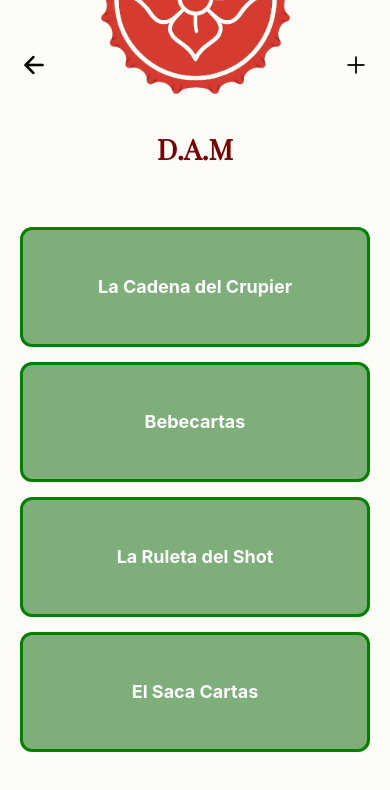
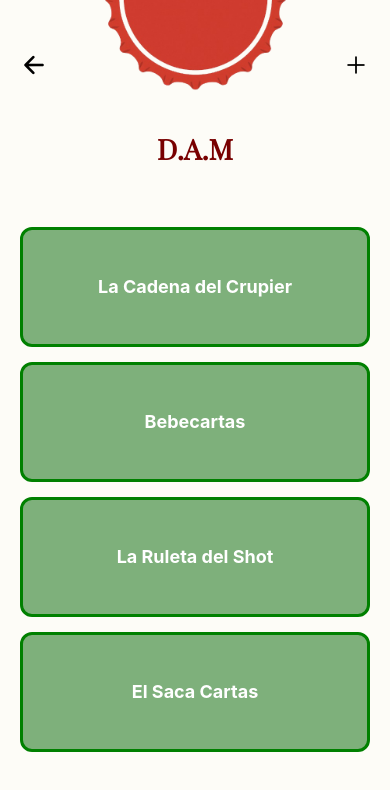
Before and after one commit to jgarcia311999/D.A.M, a React Native app: screen /Inicio2 in a window 390 px wide. Shown: the top 790 px of the page. Built offline with nearby package versions, Linux system fonts and the light colour scheme.

Commit message:
mini cambios

```diff
--- a/screens/PruebaHomeScreen.js
+++ b/screens/PruebaHomeScreen.js
@@ -1,5 +1,5 @@
 import React, { useState, useRef } from 'react';
-import { View, Text, StyleSheet, Dimensions, TouchableOpacity, Image, Animated, Easing, TextInput, FlatList, Keyboard } from 'react-native';
+import { View, Text, StyleSheet, Dimensions, TouchableOpacity, Image, Animated, Easing, TextInput, FlatList, Keyboard, SafeAreaView, ScrollView } from 'react-native';
 import { Ionicons } from '@expo/vector-icons';
 
 const { width } = Dimensions.get('window');
@@ -57,7 +57,8 @@ export default function HomeScreen({ navigation }) {
   ];
 
   return (
-    <View style={{ flex: 1, backgroundColor: '#fdfcf7' }}>
+    <SafeAreaView style={{ flex: 1, backgroundColor: '#fdfcf7' }}>
+      <ScrollView contentContainerStyle={{ flexGrow: 1 }}>
         <View pointerEvents={menuVisible ? 'none' : 'auto'}>
           {/* Header row with arrow and plus buttons */}
           <View style={styles.header}>
@@ -68,7 +69,7 @@ export default function HomeScreen({ navigation }) {
               <Ionicons name="add" size={28} color="#000" />
             </TouchableOpacity>
           </View>
-        <Image source={require('../assets/chapas/chapa_flor.png')} style={styles.imageBackground} />
+          <Image source={require('../assets/chapas/chapa.png')} style={styles.imageBackground} />
           <View style={styles.content}>
             <Text style={styles.title}>D.A.M</Text>
             <View style={styles.gamesWrapper}>
@@ -133,7 +134,8 @@ export default function HomeScreen({ navigation }) {
             />
           </Animated.View>
         )}
-    </View>
+      </ScrollView>
+    </SafeAreaView>
   );
 }
 
--- a/screens/TittleScreen.js
+++ b/screens/TittleScreen.js
@@ -51,7 +51,7 @@ export default function TittleScreen({ navigation }) {
           width={width}
           height={height * 0.8}
           viewBox={`0 0 ${width} ${height * 0.8}`}
-          style={{ position: 'absolute', top: 0, zIndex: 1 }}
+          style={{ position: 'absolute', top: 0, zIndex: 3 }}
         >
           <Path
             d={`
```
Also changed, not shown: assets/chapas/chapa_dedo.png (added). Lines whose indentation alone changed are shown as unchanged.
